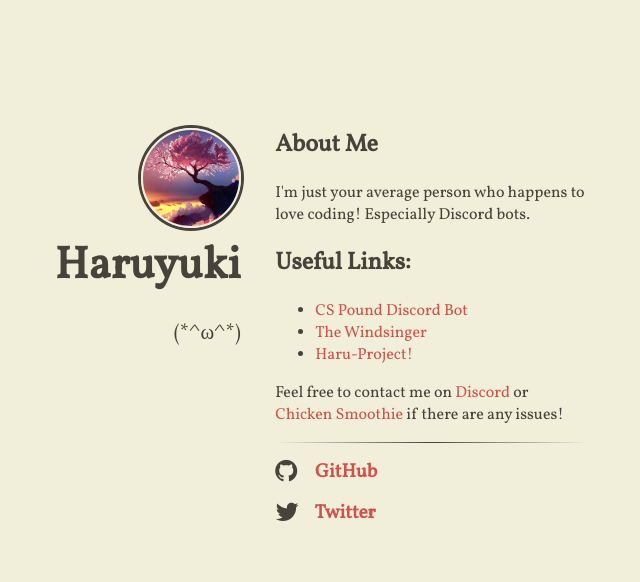
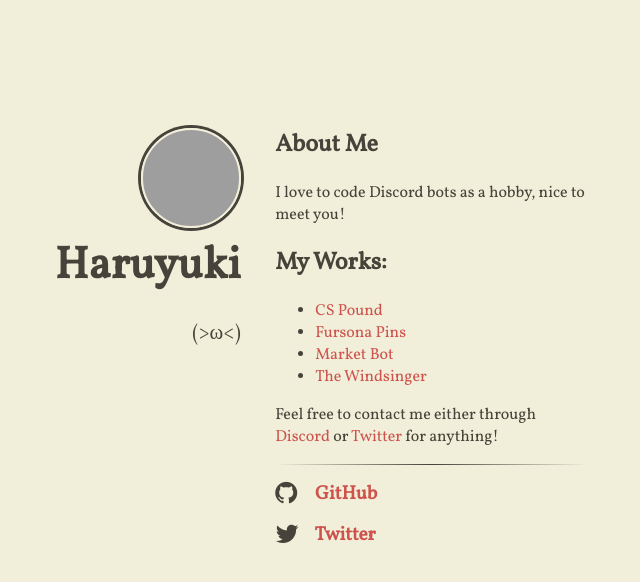
Before and after one commit to haruyuki/haruyuki.github.io, a Jekyll site: the page built from index.html, in a window 1280 px wide. Shown: the top 582 px of the page, without its empty margins (392-1032 px from the left). Built offline with Jekyll 4.4.1, drawn with Linux system fonts in a browser that asks for light colours; nearby versions of some CDN libraries; grey boxes are pictures that could not be loaded.

Commit message:
Update information

```diff
--- a/_config.yml
+++ b/_config.yml
@@ -5,11 +5,11 @@ baseurl: ''
 # compass configuration
 compass:
   # an avatar or logo (optional)
-  logo: "/images/logo.png"
+  logo: "/images/logo.jpg"
   # author will appear under the avatar (optional)
   author: "Haruyuki"
   # tagline will appear under the title (optional)
-  tagline: "(*^ω^*)"
+  tagline: "(>ω<)"
   # if include_content is true, the contents of the content.html include will be
   # added right above the generated item list, if present
   include_content: true
@@ -18,8 +18,8 @@ compass:
   # Tracking Code to that file.
   include_analytics: true
   # Twitter @username (as defined by the Twitter Card specs)
-  twitter: "tailstarthedog"
-  description: "I'm just your average person who happens to love coding! Especially Discord bots."
+  twitter: "BluMewMew"
+  description: "I love to code Discord bots as a hobby, nice to meet you!"
 
 # exclude
 exclude: ["CNAME", "Gemfile", "Gemfile.lock", "LICENSE"]
--- a/_includes/content.html
+++ b/_includes/content.html
@@ -1,20 +1,21 @@
 <h2>About Me</h2>
 <p>{{ site.compass.description }}</p>
 
-<h2>Useful Links:</h2>
+<h2>My Works:</h2>
 <ul>
-  <li><a href="https://haruyuki.moe/CS-Pound">CS Pound Discord Bot</a></li>
+  <li><a href="https://haruyuki.moe/CS-Pound">CS Pound</a></li>
+  <li><a href="https://github.com/haruyuki/fursona-pins">Fursona Pins</a></li>
+  <li><a href="https://github.com/haruyuki/Market-Bot">Market Bot</a></li>
   <li><a href="https://github.com/haruyuki/The-Windsinger">The Windsinger</a></li>
-  <li><a href="https://github.com/haruyuki/Haru-Project">Haru-Project!</a></li>
 </ul>
-<p>Feel free to contact me on
+<p>Feel free to contact me either through
   <span class="tooltip">
-    <a href="discord://">
-      <span class="tooltiptext">Peko#7955</span>
+    <a href="#">
+      <span class="tooltiptext">Haru#5616</span>
       Discord
     </a>
   </span>
- or <a href="https://www.chickensmoothie.com/Forum/memberlist.php?mode=viewprofile&u=841634">Chicken Smoothie</a> if there are any issues!</p>
+ or <a href="https://twitter.com/BluMewMew">Twitter</a> for anything!</p>
 
 <hr />
 
```
Also changed, not shown: Gemfile.lock, images/logo.png.
